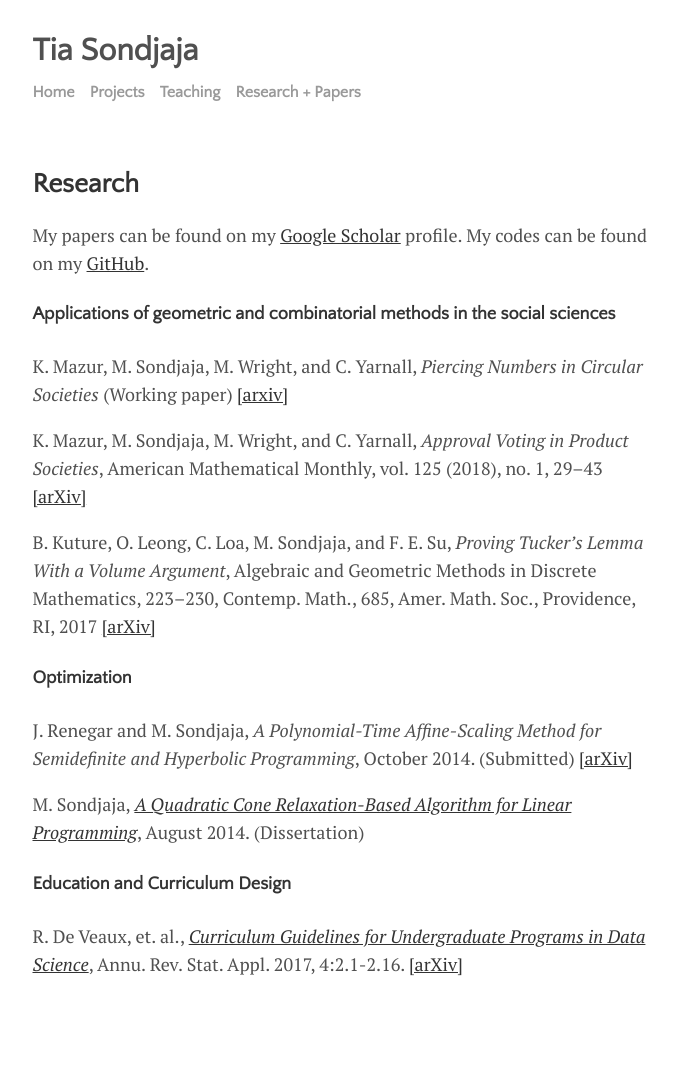
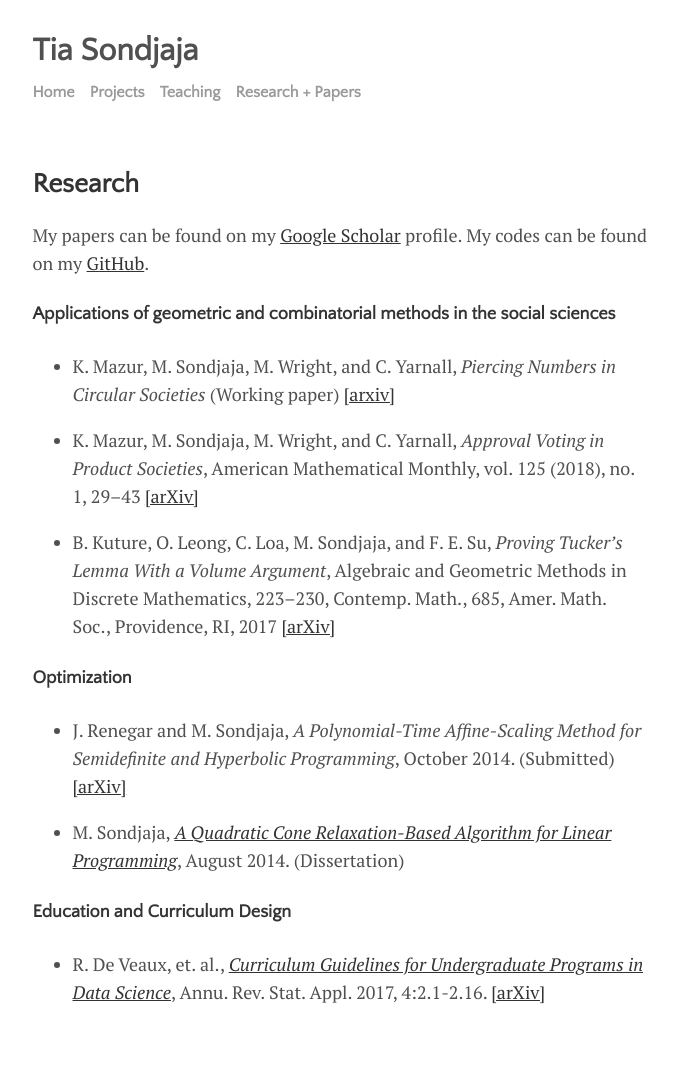
Before and after one commit to tiasondjaja/tiasondjaja.github.io, a Jekyll site: the page built from docs/menu/research.md, in a window 1280 px wide. Shown: the whole page, without its empty margins (300-977 px from the left). Built offline with Jekyll 4.4.1, drawn with Linux system fonts in a browser that asks for light colours; before the commit the page ends 1042 px from its top, so only the background shows below that.

Commit message:
update index

```diff
--- a/docs/menu/research.md
+++ b/docs/menu/research.md
@@ -8,16 +8,16 @@ My papers can be found on my [Google Scholar](https://scholar.google.com/citatio
 
 #### Applications of geometric and combinatorial methods in the social sciences
 
-K. Mazur, M. Sondjaja, M. Wright, and C. Yarnall, *Piercing Numbers in Circular Societies* (Working paper) [[arxiv]](https://arxiv.org/abs/2008.01749)
++ K. Mazur, M. Sondjaja, M. Wright, and C. Yarnall, *Piercing Numbers in Circular Societies* (Working paper) [[arxiv]](https://arxiv.org/abs/2008.01749)
 
-K. Mazur, M. Sondjaja, M. Wright, and C. Yarnall, *Approval Voting in Product Societies*, American Mathematical Monthly, vol. 125 (2018), no. 1, 29–43 [[arXiv]](https://arxiv.org/abs/1703.09870)
++ K. Mazur, M. Sondjaja, M. Wright, and C. Yarnall, *Approval Voting in Product Societies*, American Mathematical Monthly, vol. 125 (2018), no. 1, 29–43 [[arXiv]](https://arxiv.org/abs/1703.09870)
 
-B. Kuture, O. Leong, C. Loa, M. Sondjaja, and F. E. Su, *Proving Tucker's Lemma With a Volume Argument*, Algebraic and Geometric Methods in Discrete Mathematics, 223–230, Contemp. Math., 685, Amer. Math. Soc., Providence, RI, 2017 [[arXiv]](https://arxiv.org/abs/1604.02395)
++ B. Kuture, O. Leong, C. Loa, M. Sondjaja, and F. E. Su, *Proving Tucker's Lemma With a Volume Argument*, Algebraic and Geometric Methods in Discrete Mathematics, 223–230, Contemp. Math., 685, Amer. Math. Soc., Providence, RI, 2017 [[arXiv]](https://arxiv.org/abs/1604.02395)
 
 #### Optimization
-J. Renegar and M. Sondjaja, *A Polynomial-Time Affine-Scaling Method for Semidefinite and Hyperbolic Programming*, October 2014. (Submitted) [[arXiv]](https://arxiv.org/abs/1410.6734)
++ J. Renegar and M. Sondjaja, *A Polynomial-Time Affine-Scaling Method for Semidefinite and Hyperbolic Programming*, October 2014. (Submitted) [[arXiv]](https://arxiv.org/abs/1410.6734)
 
-M. Sondjaja, [*A Quadratic Cone Relaxation-Based Algorithm for Linear Programming*](https://ecommons.cornell.edu/bitstream/handle/1813/39004/ms999.pdf), August 2014. (Dissertation)
++ M. Sondjaja, [*A Quadratic Cone Relaxation-Based Algorithm for Linear Programming*](https://ecommons.cornell.edu/bitstream/handle/1813/39004/ms999.pdf), August 2014. (Dissertation)
 
 #### Education and Curriculum Design
-R. De Veaux, et. al., [*Curriculum Guidelines for Undergraduate Programs in Data Science*](http://www.annualreviews.org/doi/full/10.1146/annurev-statistics-060116-053930), Annu. Rev. Stat. Appl. 2017, 4:2.1-2.16. [[arXiv]](https://arxiv.org/abs/1801.06814)
++ R. De Veaux, et. al., [*Curriculum Guidelines for Undergraduate Programs in Data Science*](http://www.annualreviews.org/doi/full/10.1146/annurev-statistics-060116-053930), Annu. Rev. Stat. Appl. 2017, 4:2.1-2.16. [[arXiv]](https://arxiv.org/abs/1801.06814)
```
Also changed, not shown: docs/menu/about.md (+5 -6 lines).
